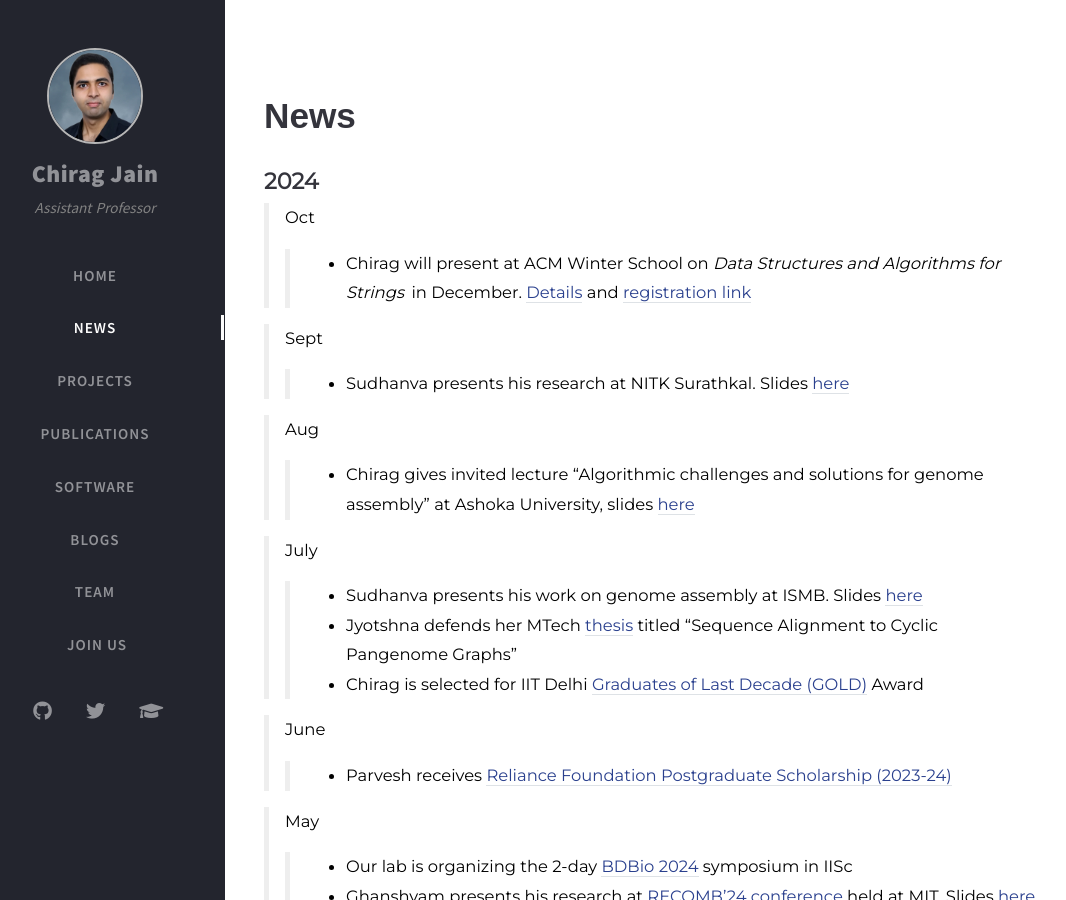
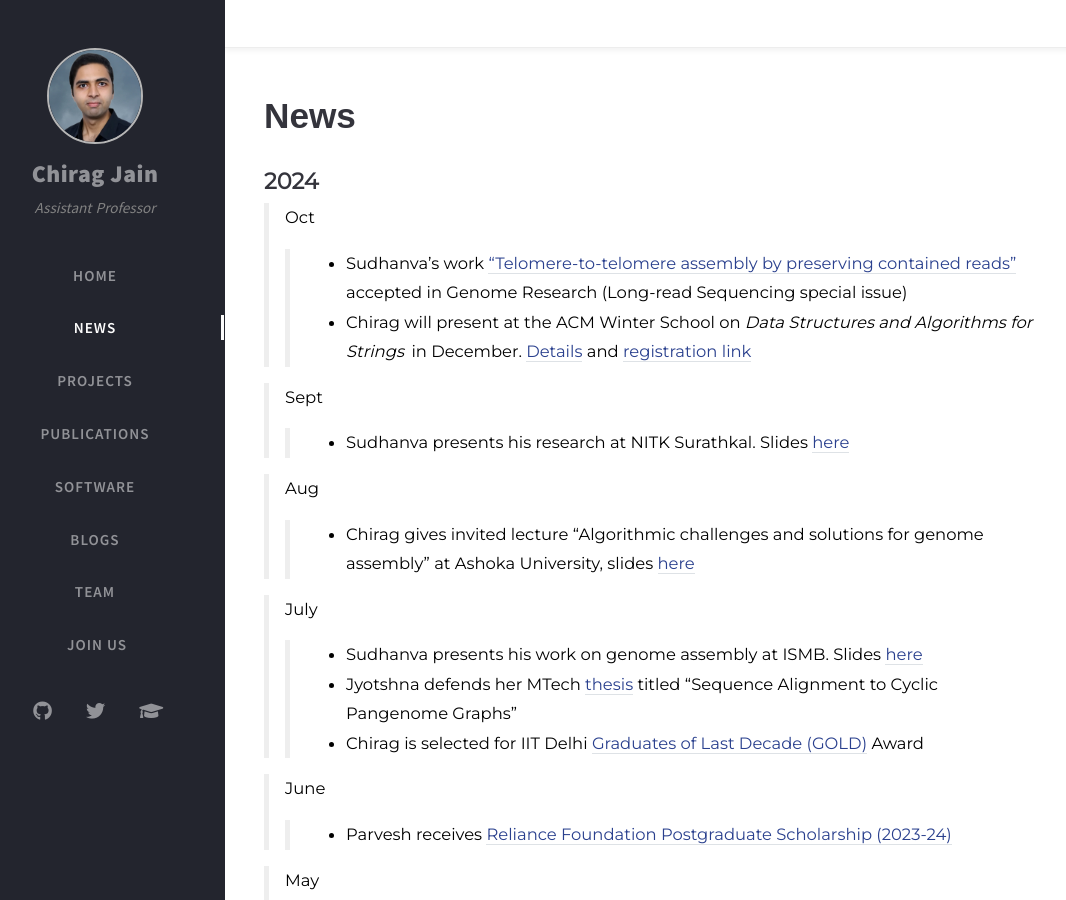
Before and after one commit to at-cg/at-cg.github.io, a Jekyll site: the page built from tabs/new.md, in a window 1280 px wide and 900 px high. Shown: the whole window, without its empty margins (35-1101 px from the left). Built offline with Jekyll 4.4.1, drawn with Linux system fonts in a browser that asks for light colours; nearby versions of some CDN libraries; comment, search, counter and statistics services are not loaded.

Commit message:
Update new.md

```diff
--- a/tabs/new.md
+++ b/tabs/new.md
@@ -22,7 +22,8 @@ type: news
 ## **2024**
 
 >Oct
->> - Chirag will present at ACM Winter School on _Data Structures and Algorithms for Strings_ in December. [Details](https://docs.google.com/document/d/1NR3BE_NV4kqBF7v5qxFxnm1MP1fMHlyl/edit) and [registration link](https://docs.google.com/forms/d/1Uo-xzpUelEclwUY3VkkWHFsZ9S9QkQUb20uW6c7bQDk/edit)
+>> - Sudhanva's work ["Telomere-to-telomere assembly by preserving contained reads"](https://doi.org/10.1101/gr.279311.124) accepted in Genome Research (Long-read Sequencing special issue)
+>> - Chirag will present at the ACM Winter School on _Data Structures and Algorithms for Strings_ in December. [Details](https://docs.google.com/document/d/1NR3BE_NV4kqBF7v5qxFxnm1MP1fMHlyl/edit) and [registration link](https://docs.google.com/forms/d/1Uo-xzpUelEclwUY3VkkWHFsZ9S9QkQUb20uW6c7bQDk/edit)
 
 >Sept
 >> - Sudhanva presents his research at NITK Surathkal. Slides [here](https://drive.google.com/file/d/1Rnvx4Xaj7WLWk64yVsIgFmaz_-btyQ6b/view?usp=share_link)
```
